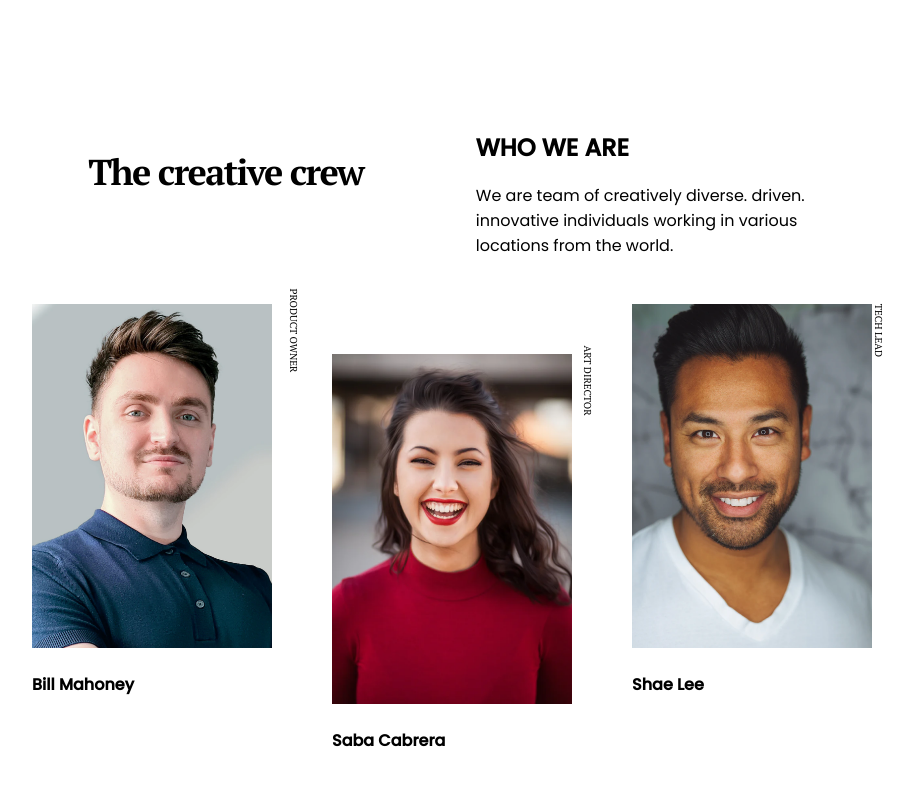
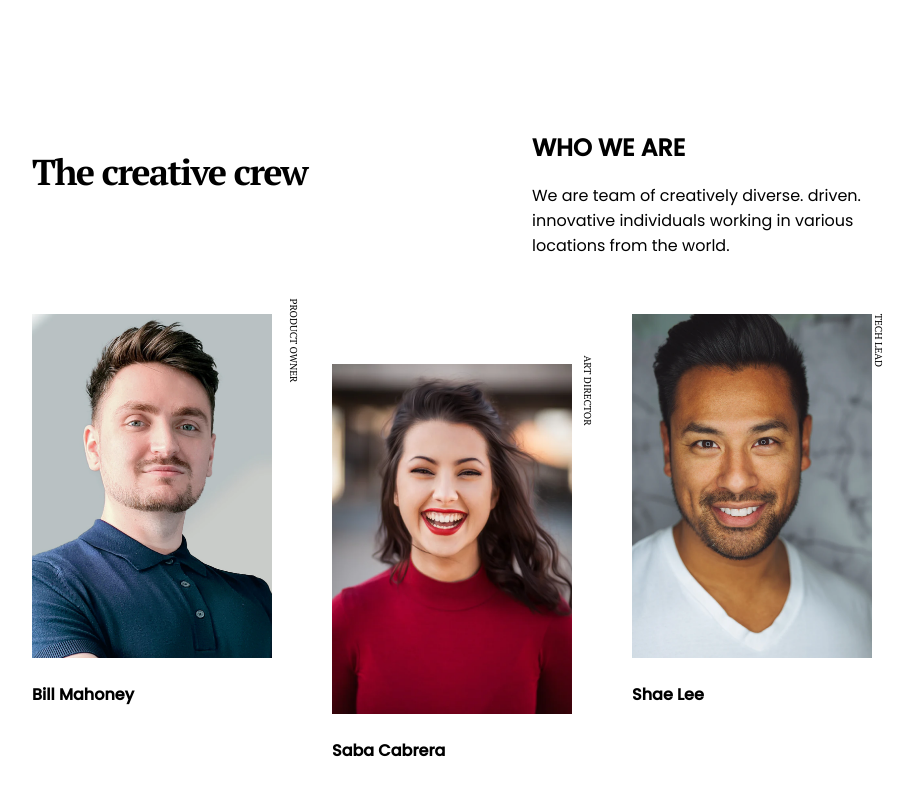
Before and after one commit to Yeshua7dm/team-page, a plain HTML site: page index.html in a window 1280 px wide. Shown: the top 800 px of the page, without its empty margins (158-1071 px from the left). Drawn offline with Linux system fonts and the light colour scheme.

Commit message:
added space-between

```diff
--- a/styles.css
+++ b/styles.css
@@ -102,7 +102,7 @@ main {
     header {
         margin-top: 110px;
         flex-direction: row;
-        justify-content: space-around;
+        justify-content: space-between;
     }
     header > article {
         min-width: 300px;
@@ -115,4 +115,7 @@ main {
     header h1 {
         min-width: max-content;
     }
+    .description {
+        padding: 0 30px 10px 0;
+    }
 }
```
